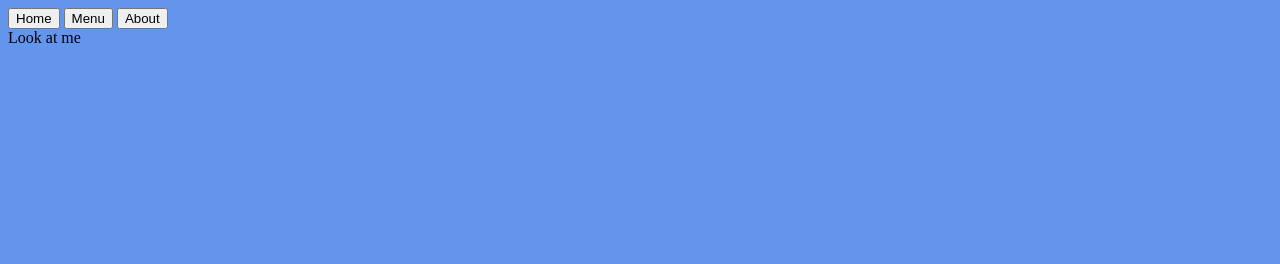
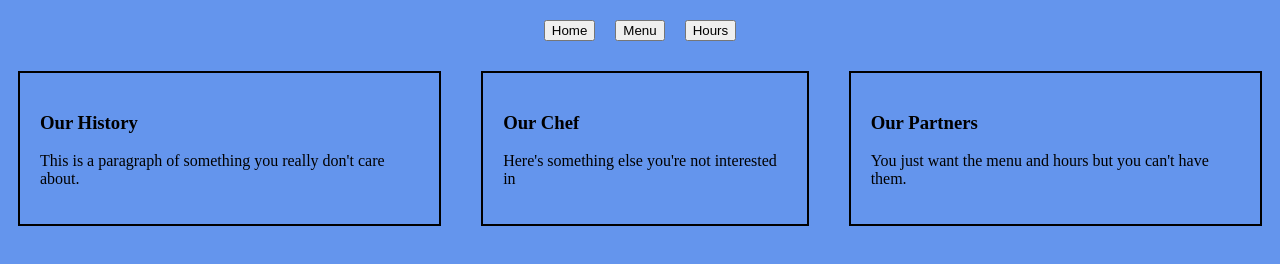
Before and after one commit to mkrell23/odin-restaurant-webpack, a website built with webpack: page src/template.html in a window 1280 px wide. Built offline with nearby package versions, Linux system fonts and the light colour scheme.

Commit message:
Initial basic page created with javascript

```diff
--- a/src/index.js
+++ b/src/index.js
@@ -1,7 +1,8 @@
 import "./styles.css";
+import firstContent from "./initialPage";
 
 console.log("This is working");
 
 const content = document.getElementById("content");
 
-content.innerText="Look at me";
+content.appendChild(firstContent);
--- /dev/null
+++ b/src/initialPage.js
@@ -0,0 +1,54 @@
+
+        // <div class="title">
+        //     <h1>Ritzenbaucher German Foods Restaurant</h1>
+        // </div>
+        // <div class="cards">
+        //     <div>
+        //         <h3>Our History</h2>
+        //         <p>This is a paragraph of something you really don't care about.</p>
+        //     </div>
+        //     <div>
+        //         <h3>Our Chef</h3>
+        //         <p>Here's something else you're not interested in</p>
+        //     </div>
+        //     <div>
+        //         <h3>Our Partners</h3>
+        //         <p>You just want the menu and hours but you can't have them.</p>
+        //     </div>
+        // </div>
+
+const firstContent = document.createElement("div");
+
+const cardContainer = document.createElement("div");
+cardContainer.classList.add("cards");
+
+const historyCard = document.createElement("div");
+const historyTitle = document.createElement("h3");
+const historyBlurb = document.createElement("p");
+historyTitle.innerText = "Our History";
+historyBlurb.innerText = "This is a paragraph of something you really don't care about.";
+historyCard.appendChild(historyTitle);
+historyCard.appendChild(historyBlurb);
+cardContainer.appendChild(historyCard);
+
+const chefCard = document.createElement("div");
+const chefTitle = document.createElement("h3");
+const chefBlurb = document.createElement("p");
+chefTitle.innerText = "Our Chef";
+chefBlurb.innerText = "Here's something else you're not interested in";
+chefCard.appendChild(chefTitle);
+chefCard.appendChild(chefBlurb);
+cardContainer.appendChild(chefCard);
+
+const partnersCard = document.createElement("div");
+const partnersTitle = document.createElement("h3");
+const partnersBlurb = document.createElement("p");
+partnersTitle.textContent = "Our Partners";
+partnersBlurb.innerText = "You just want the menu and hours but you can't have them.";
+partnersCard.appendChild(partnersTitle);
+partnersCard.appendChild(partnersBlurb);
+cardContainer.appendChild(partnersCard);
+
+firstContent.appendChild(cardContainer);
+
+export default firstContent
--- a/src/styles.css
+++ b/src/styles.css
@@ -1,3 +1,31 @@
 body {
+    box-sizing: border-box;
     background-color: cornflowerblue;
 }
+
+header {
+
+}
+
+nav {
+    display: flex;
+    justify-content: center;
+    margin: 20px;
+    gap: 20px;
+}
+
+.title > h1{
+    text-align: center;
+}
+
+.cards{
+    display: flex;
+    gap: 20px;
+    flex: 1;
+}
+
+.cards > div{
+    border: 2px solid black;
+    padding: 20px;
+    margin: 10px;
+}
--- a/src/template.html
+++ b/src/template.html
@@ -10,7 +10,7 @@
         <nav>
             <button>Home</button>
             <button>Menu</button>
-            <button>About</button>
+            <button>Hours</button>
         </nav>
     </header>
     <div id="content"></div>
```
